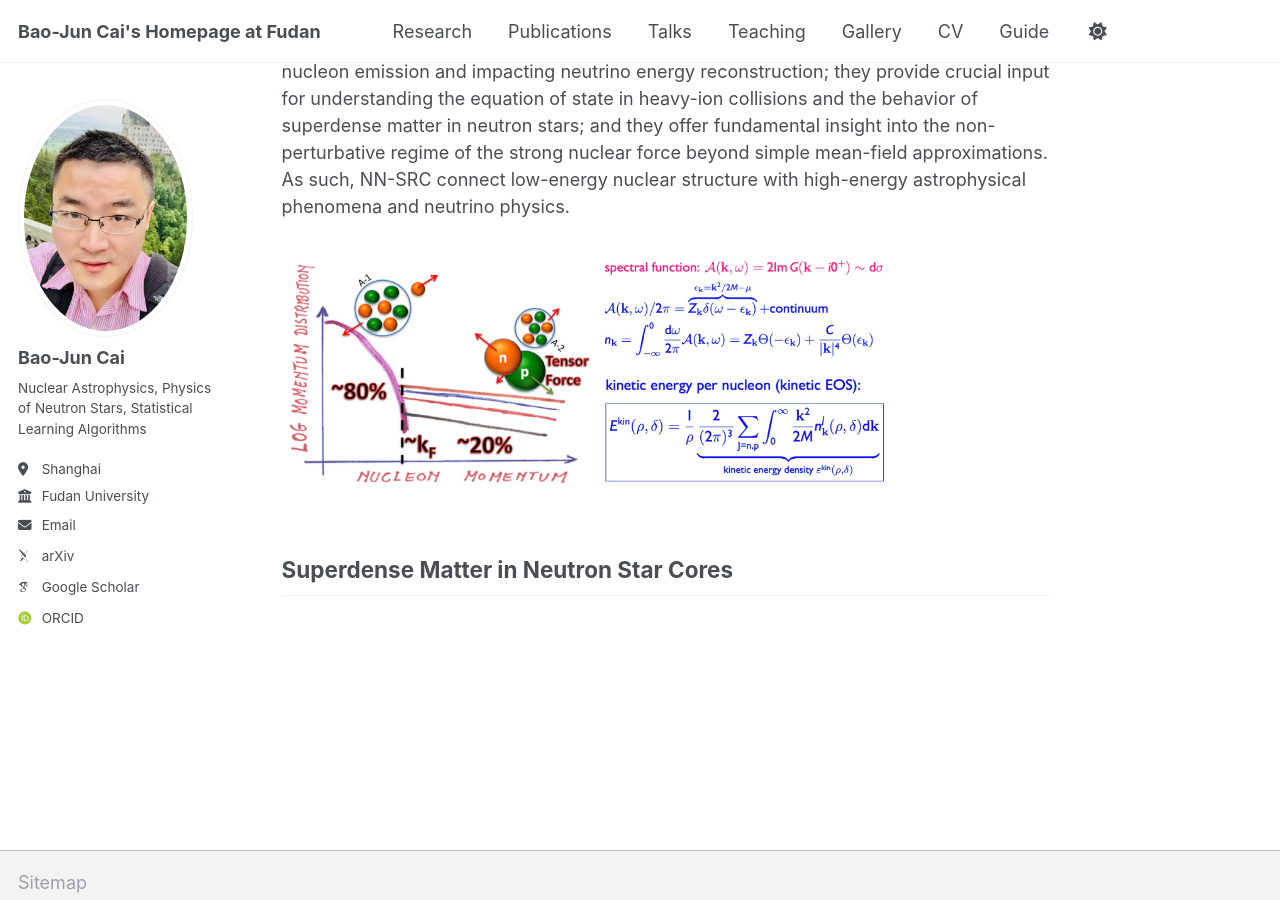
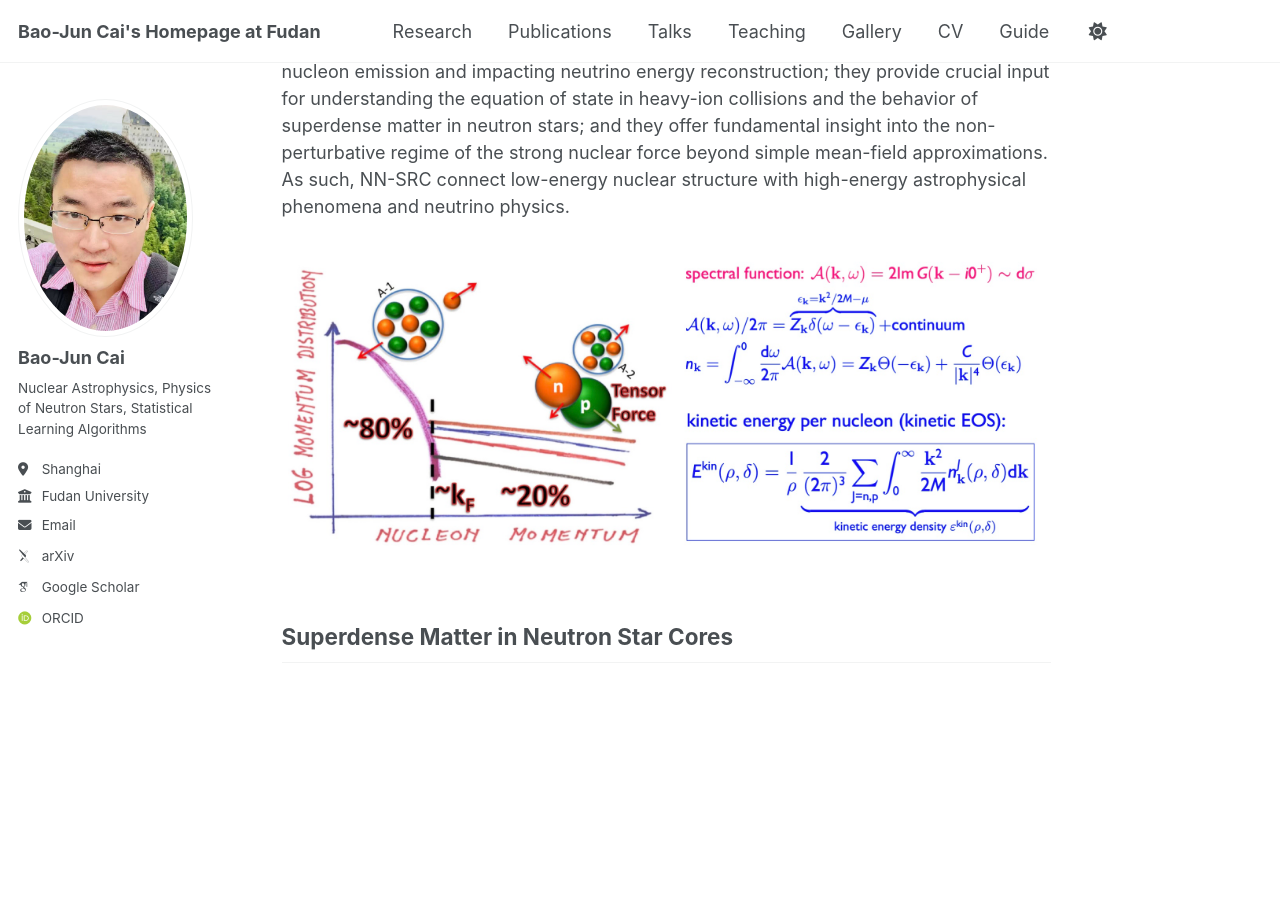
Before and after one commit to bjcai-phys/bjcai-phys.github.io, a Jekyll site: the page built from _pages/research.md, in a window 1280 px wide and 900 px high, scrolled down 395 px. Built offline with Jekyll 4.4.1, drawn with Linux system fonts in a browser that asks for light colours; some web fonts are replaced.

Commit message:
Update research.md

```diff
--- a/_pages/research.md
+++ b/_pages/research.md
@@ -9,7 +9,7 @@
 
 Nucleon-nucleon short range correlations (NN-SRCs) refer to the phenomenon where two nucleons inside a nucleus form tightly correlated pairs due to strong interactions at short distances, leading to high-momentum components in the nuclear wave function. About 20%-25% of nucleons participate in such correlations, with a strong dominance of proton–neutron pairs. NN-SRC generate a characteristic high-momentum tail in the single-nucleon momentum distribution, which significantly deviates from traditional independent-particle models. These correlations play a pivotal role in several areas of nuclear and particle physics, e.g., they affect neutrino–nucleus interactions by altering final-state nucleon emission and impacting neutrino energy reconstruction; they provide crucial input for understanding the equation of state in heavy-ion collisions and the behavior of superdense matter in neutron stars; and they offer fundamental insight into the non-perturbative regime of the strong nuclear force beyond simple mean-field approximations. As such, NN-SRC connect low-energy nuclear structure with high-energy astrophysical phenomena and neutrino physics.
 
-![Sketch of nucleon momentum distribution, figure taken from <ins>O.Hen et al., RMP, 89, 045002</ins>](https://bjcai-phys.github.io/images/nk-skt.jpg){:width="80%"}
+![Sketch of nucleon momentum distribution, figure taken from <ins>O.Hen et al., RMP, 89, 045002</ins>](https://bjcai-phys.github.io/images/nk-skt.jpg){:width="100%"}
 
 
 ## Superdense Matter in Neutron Star Cores
```
